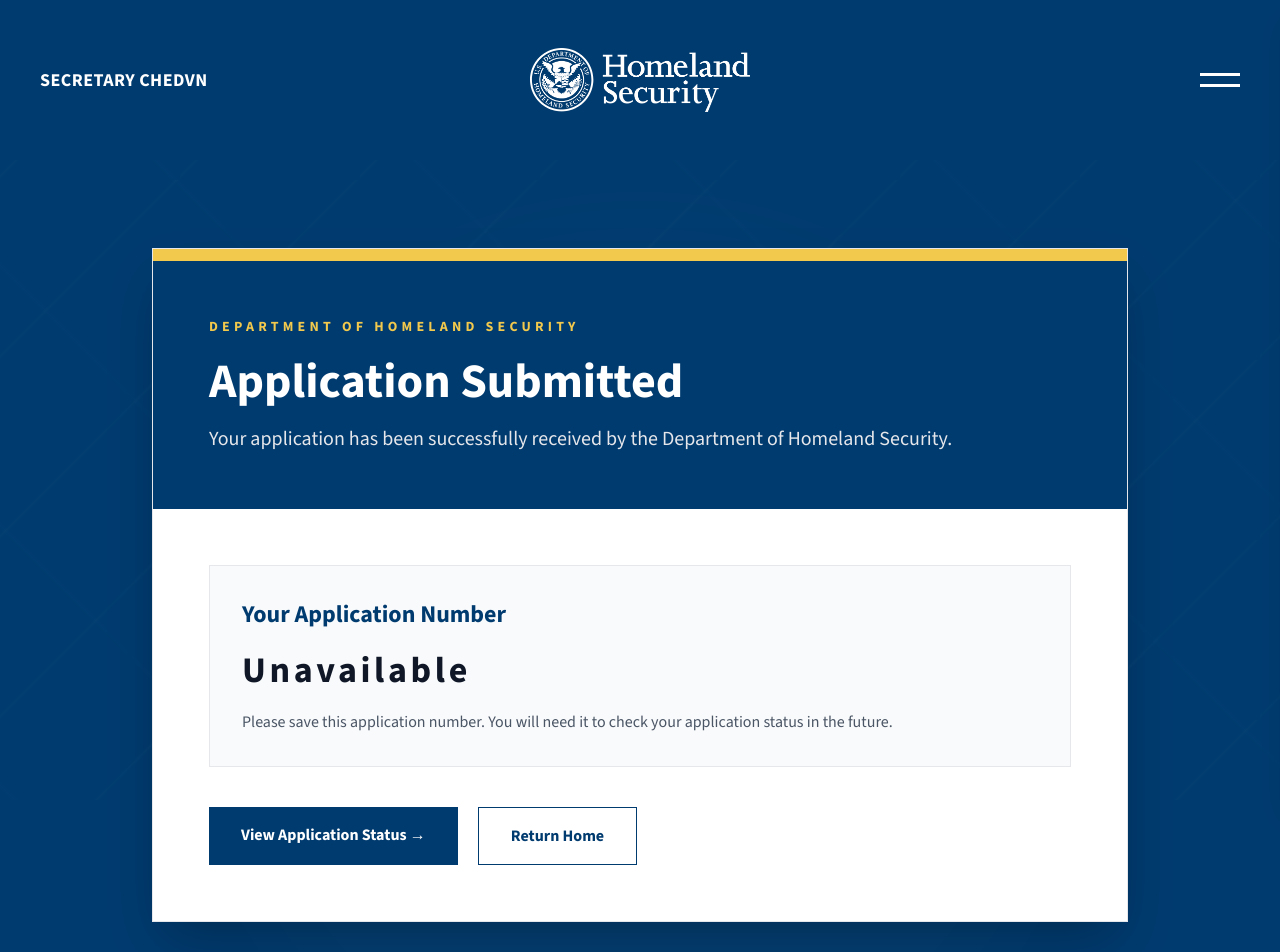
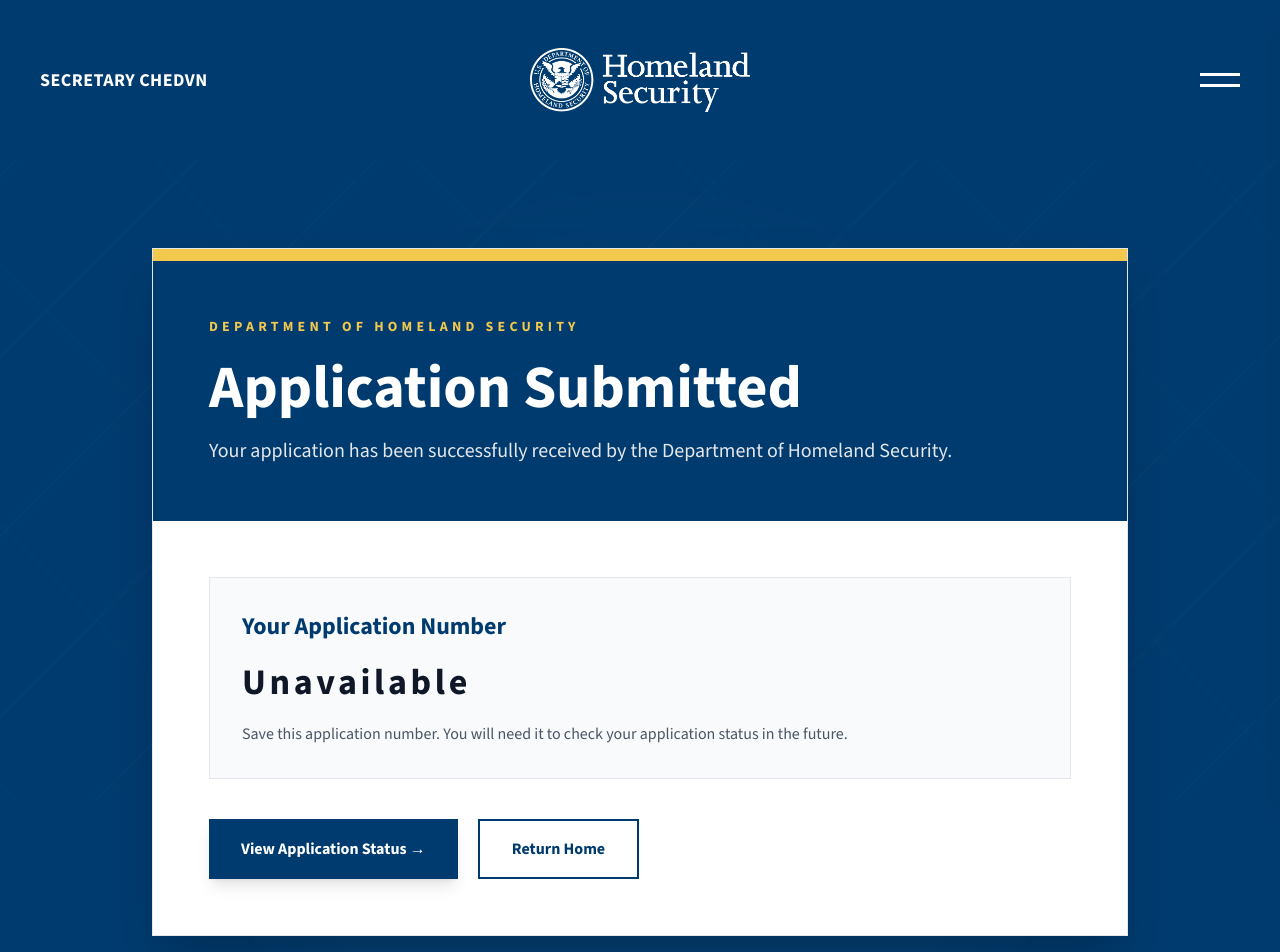
Before and after one commit to wiil404/dhswebsiteosf, a Next.js app: page /recruitment/applications/submitted in a window 1280 px wide. Shown: the top 952 px of the page. Built offline with nearby package versions, Linux system fonts and the light colour scheme.

Commit message:
Update page.tsx

```diff
--- a/app/recruitment/applications/submitted/page.tsx
+++ b/app/recruitment/applications/submitted/page.tsx
@@ -4,6 +4,10 @@
 import {useSearchParams} from "next/navigation";
 import Link from "next/link";
 import Breadcrumb from "@/components/Breadcrumb";
+
+
+
+export const dynamic = "force-dynamic";
 
 
 
@@ -39,6 +43,7 @@
 
 
             <Breadcrumb />
+
 
 
 
@@ -115,6 +120,7 @@
                         className="
                         mt-5
                         text-5xl
+                        md:text-6xl
                         font-black
                         "
 
@@ -229,7 +235,7 @@
 
                         >
 
-                            Please save this application number. You will need it to check your application status in the future.
+                            Save this application number. You will need it to check your application status in the future.
 
                         </p>
 
@@ -263,14 +269,24 @@
 
                         <Link
 
-                            href={`/recruitment/applications?number=${number}`}
+                            href={
+                                number
+                                ?
+                                `/recruitment/applications?number=${number}`
+                                :
+                                "/recruitment/applications"
+                            }
 
                             className="
+                            inline-flex
+                            items-center
+                            justify-center
                             bg-[#003B6F]
                             text-white
                             px-8
                             py-4
                             font-bold
+                            shadow-lg
                             hover:bg-[#002B52]
                             transition
                             "
@@ -291,7 +307,10 @@
                             href="/"
 
                             className="
-                            border
+                            inline-flex
+                            items-center
+                            justify-center
+                            border-2
                             border-[#003B6F]
                             text-[#003B6F]
                             px-8
```
